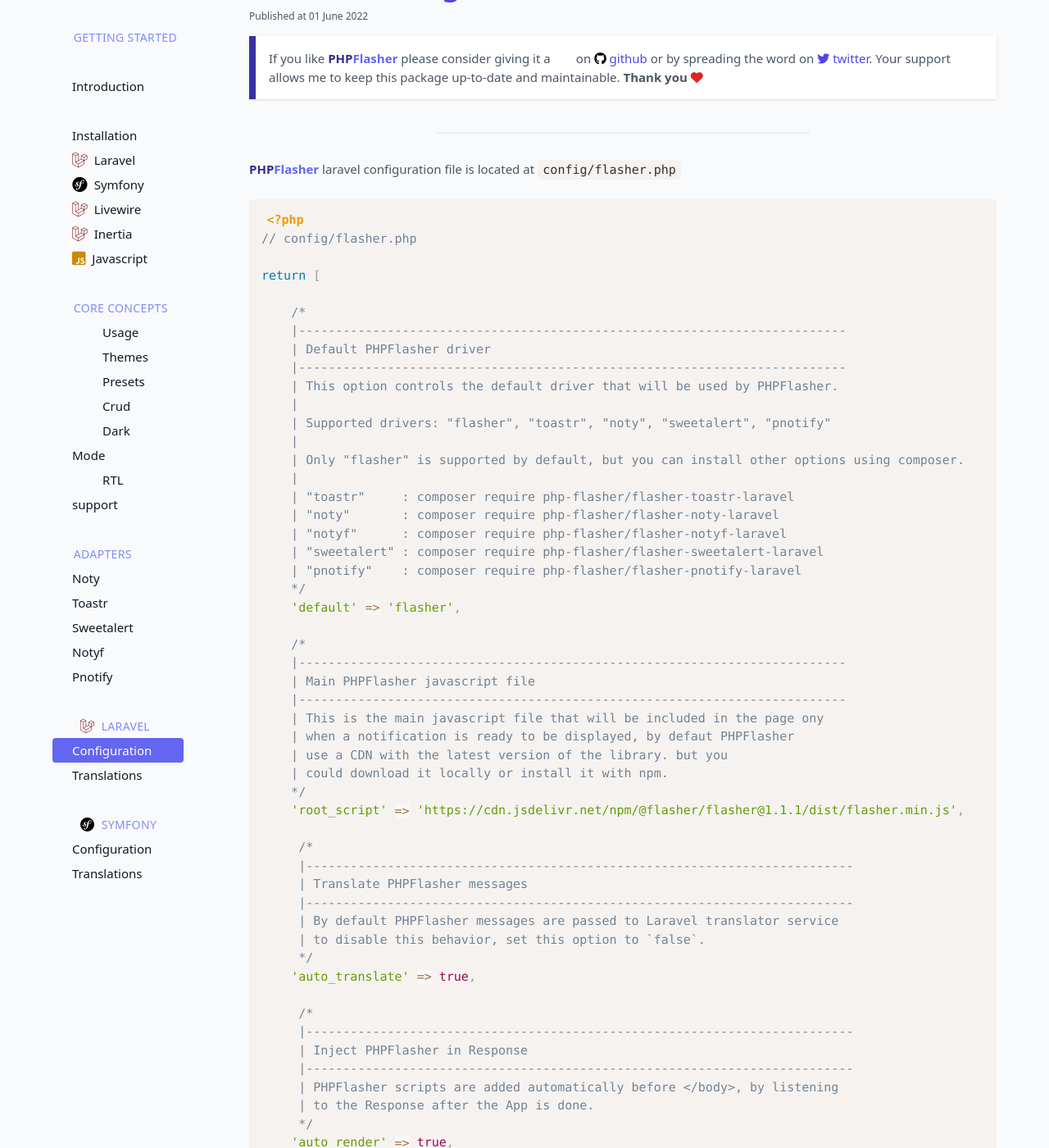
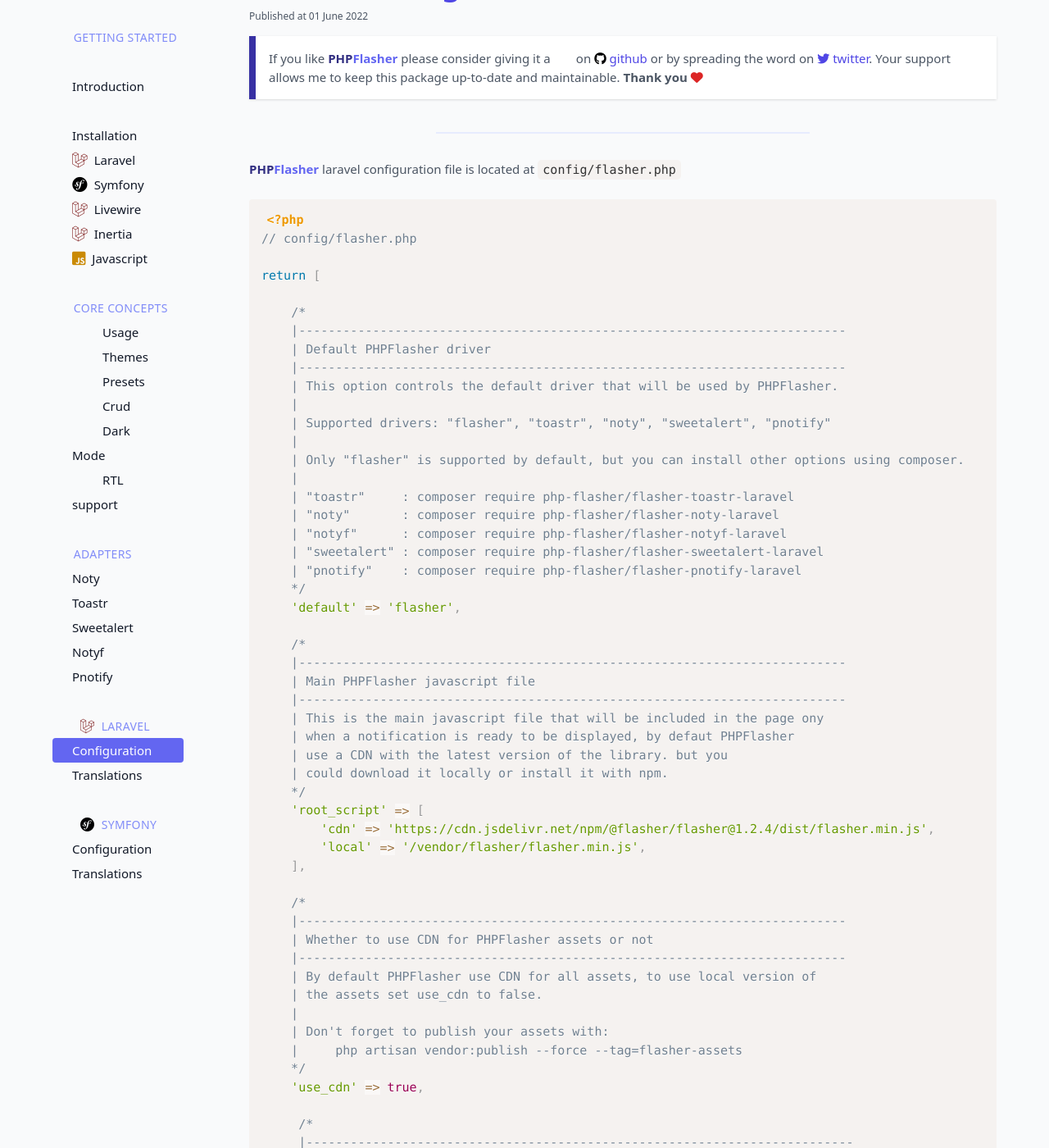
Before and after one commit to php-flasher/php-flasher.github.io, a Jekyll site: the page built from docs/laravel/configuration.md, in a window 1280 px wide and 1400 px high, scrolled down 195 px. Shown: the whole window at 82% size. Built offline with Jekyll 4.4.1, drawn with Linux system fonts in a browser that asks for light colours; nearby versions of some CDN libraries; some web fonts are replaced; comment, search, counter and statistics services are not loaded.

Commit message:
use latests @flasher js dependencies version

```diff
--- a/docs/laravel/configuration.md
+++ b/docs/laravel/configuration.md
@@ -40,7 +40,22 @@
     | use a CDN with the latest version of the library. but you
     | could download it locally or install it with npm.
     */
-    'root_script' => 'https://cdn.jsdelivr.net/npm/@flasher/flasher@1.1.1/dist/flasher.min.js',
+    'root_script' => [
+        'cdn' => 'https://cdn.jsdelivr.net/npm/@flasher/flasher@1.2.4/dist/flasher.min.js',
+        'local' => '/vendor/flasher/flasher.min.js',
+    ],
+
+    /*
+    |--------------------------------------------------------------------------
+    | Whether to use CDN for PHPFlasher assets or not
+    |--------------------------------------------------------------------------
+    | By default PHPFlasher use CDN for all assets, to use local version of
+    | the assets set use_cdn to false.
+    |
+    | Don't forget to publish your assets with:
+    |     php artisan vendor:publish --force --tag=flasher-assets
+    */
+    'use_cdn' => true,
 
      /*
      |--------------------------------------------------------------------------
```
Also changed, not shown: docs/concepts/themes.md (+1 -1 lines), docs/framework/javascript.md (+4 -4 lines), docs/symfony/configuration.md (+1 -1 lines).
